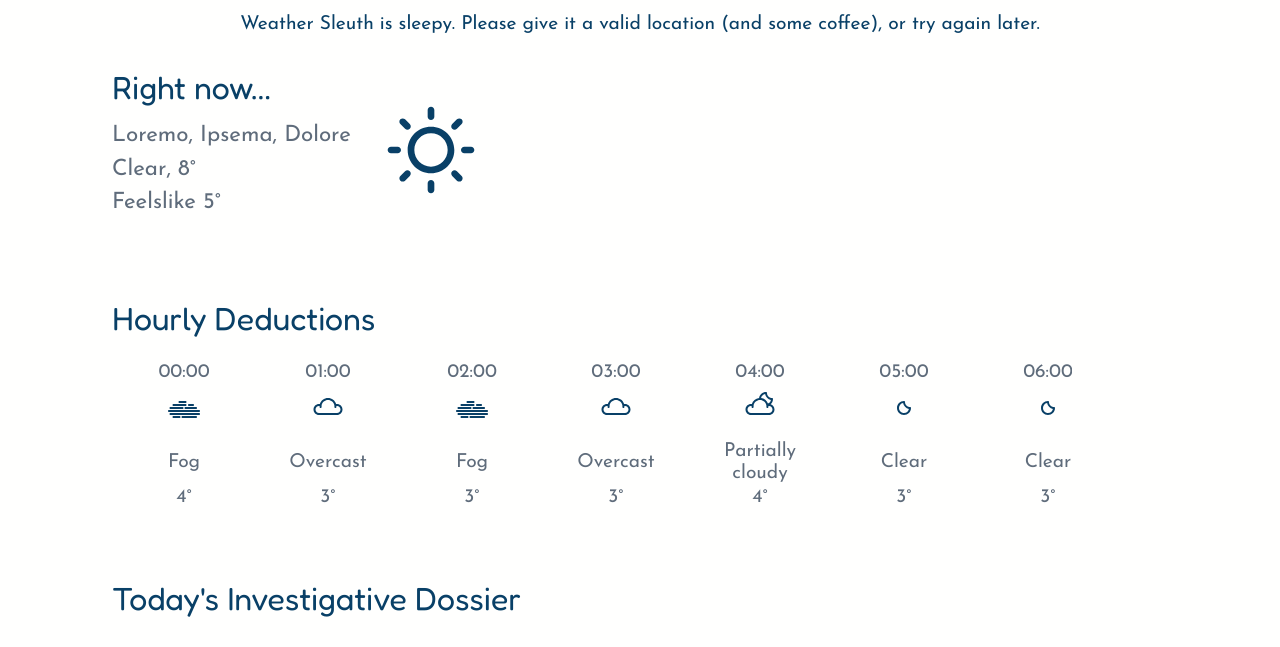
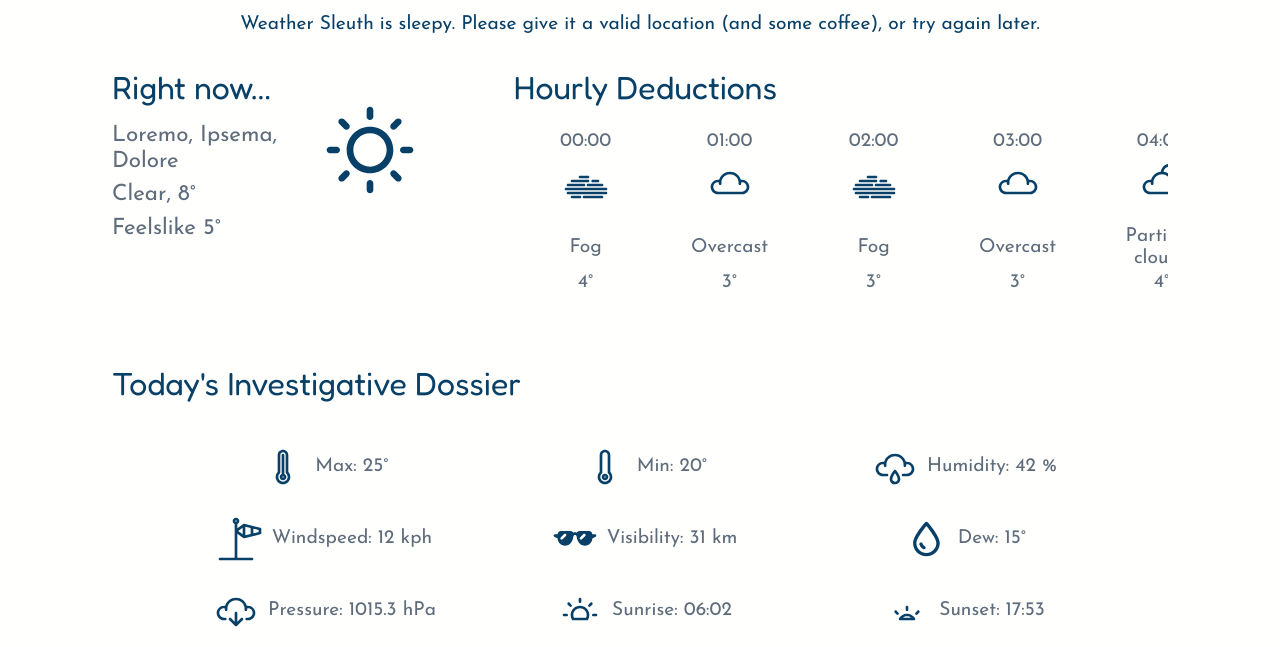
Before and after one commit to mell62/weather-app, a website built with webpack: page src/index.html in a window 1280 px wide. Shown: the part 130-777 px from the top of the page. Built offline with nearby package versions, Linux system fonts and the light colour scheme; no server answers.

Commit message:
Adjust sizing, remove console logs

```diff
--- a/src/components/day-night-interface.js
+++ b/src/components/day-night-interface.js
@@ -181,7 +181,6 @@ const applyIconsDayStyling = function applyIconsDayStyling() {
 const applyIconsNightStyling = function applyIconsNightStyling() {
   const icons = document.querySelectorAll(".weather-icon");
   icons.forEach((icon) => {
-    console.log(icon);
     icon.classList.add("weather-icon-night");
     icon.classList.remove("weather-icon-day");
   });
--- a/src/components/hourly-interface.js
+++ b/src/components/hourly-interface.js
@@ -9,8 +9,6 @@ const slicedHour = function sliceHour(hour) {
 };
 
 const hourlyIcon = function returnHourlyIcon(data) {
-  console.log(data);
-
   const icon = data.icon;
   return getHourlyIcon(icon);
 };
@@ -18,7 +16,6 @@ const hourlyIcon = function returnHourlyIcon(data) {
 const hourlyWeather = async function populateHourlyWeather() {
   const weatherData = await searchLocation();
   const hourlyData = weatherData.hourlyData;
-  console.log(hourlyData);
 
   hourEles.forEach((hourEle, index) => {
     const timeEle = hourEle.querySelector(".hour-time");
--- a/src/index.html
+++ b/src/index.html
@@ -124,6 +124,7 @@
       </header>
       <main class="parent-container">
         <div class="loading-interface">Loading...</div>
+        <div class="parent-first-row">
           <div class="current-weather-container">
             <div class="current-weather-text">
               <h1
@@ -1110,6 +1111,7 @@ S55.72,34,48,34z M48,58c-5.514,0-10-4.486-10-10s4.486-10,10-10s10,4.486,10,10S53
               </div>
             </div>
           </div>
+        </div>
         <div class="todays-weather-container">
           <h1
             class="todays-header todays-header-day weather-header weather-header-day"
--- a/src/styles/style.css
+++ b/src/styles/style.css
@@ -32,14 +32,6 @@ button {
 .background-night {
   background-color: var(--background-color-night);
   color: var(--font-color-night);
-}
-
-main {
-  display: flex;
-  flex-wrap: wrap;
-  gap: 4rem;
-  position: relative;
-  padding: 1rem 5rem;
 }
 
 header {
@@ -221,6 +213,21 @@ h1 {
   color: var(--font-header-color-night);
 }
 
+main {
+  display: flex;
+  flex-wrap: wrap;
+  gap: 4rem;
+  position: relative;
+  padding: 1rem 5rem;
+}
+
+.parent-first-row {
+  width: 100%;
+  display: flex;
+  flex-wrap: wrap;
+  gap: 4rem;
+}
+
 .current-weather-container {
   display: flex;
 }
@@ -253,7 +260,13 @@ h1 {
 }
 
 .current-weather-container {
-  height: max-content;
+  width: calc(35% - 2rem);
+  min-width: 20rem;
+}
+
+.hourly-weather-container {
+  width: calc(65% - 2rem);
+  min-width: 20rem;
 }
 
 .weather-header-day {
@@ -288,14 +301,10 @@ h1 {
   flex-direction: column;
 }
 
-.hourly-weather-container {
-  width: 60rem;
-  overflow-x: auto;
-}
-
 .hourly-items-container {
   flex-wrap: nowrap;
   gap: 0rem;
+  overflow-x: auto;
 }
 
 .hourly-item {
@@ -317,7 +326,7 @@ h1 {
 }
 
 .hourly-icon {
-  width: 3rem;
+  width: 4rem;
   height: auto;
 }
 
```
Lines whose indentation alone changed are shown as unchanged.
